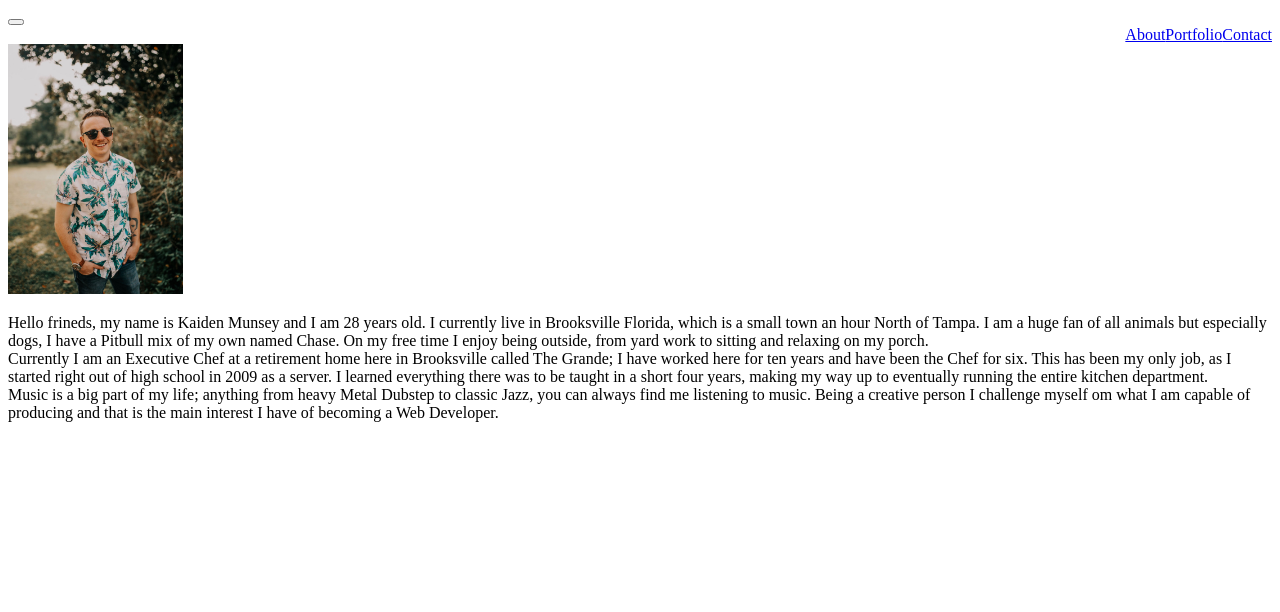
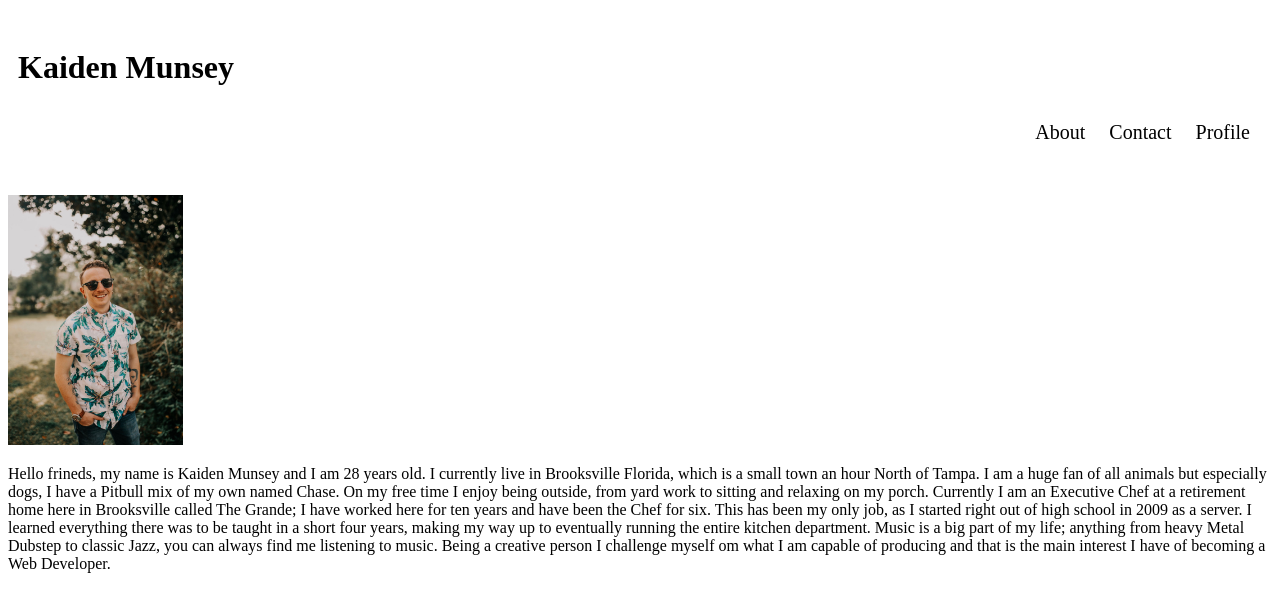
Before and after one commit to kaiden-m7/Basic-Portfolio, a plain HTML site: page index.html in a window 1280 px wide. Drawn offline with Linux system fonts and the light colour scheme.

Commit message:
<updating html>

```diff
--- a/index.html
+++ b/index.html
@@ -1,41 +1,35 @@
 <!DOCTYPE html>
 <html lang="eng">
-    <meta charset="UTF-8">
-    <meta name="viewport" content="width=device-width, initial-scale=1">
+    <head>
+        <meta charset="UTF-8">
+        <meta name="viewport" content="width=device-width, initial-scale=1">
+        <title>About Me</title>
+        <link rel="stylesheet" type="text/css" href="style.css">
+
+    </head>
+    <body>
+
+        <div class="header">
+            <h1 class="logo">Kaiden Munsey</h1>
+            <div class="header-right">
+              <a class="active" href="#home">About</a>
+              <a href="#contact" class="contact">Contact</a>
+              <a href="#about" class="profile">Profile</a>
+            </div>
+          </div>
 
 
-    <head>
-        <title>About Me</title>
-        <link rel="stylesheet" href="styles.css" />
-    </head>
-    <body>
-        <Button>
 
-        </Button>
-        <ul>
-            <li><a href="#contact">Contact</a></li>
-            <li><a href="#contact">Portfolio</a></li>
-            <li><a href="#about">About</a></li>
-          </ul>
-          <style>
-              li {
-  display: inline; float: right;
-}
-              ul {
-    list-style-type: none;
-    margin: 0;
-    padding: 0;
-  }
-          </style>
+
           <br>
-        <img src="pic2.jpg" alt="Photo of me" width="175" height="250">
-
+        <img class="pic" src="pic2.jpg" alt="Photo of me" width="175" height="250">
+          <div class="paragraph">
         <p>
             Hello frineds, my name is Kaiden Munsey and I am 28 years old. I currently live in Brooksville Florida, which is a small town an hour North of Tampa. I am a huge fan of all animals but especially dogs, I have a Pitbull mix of my own named Chase. On my free time I enjoy being outside, from yard work to sitting and relaxing on my porch.
-            <br> Currently I am an Executive Chef at a retirement home here in Brooksville called The Grande; I have worked here for ten years and have been the Chef for six. This has been my only job, as I started right out of high school in 2009 as a server. I learned everything there was to be taught in a short four years, making my way up to eventually running the entire kitchen department.
-             <br>
+             Currently I am an Executive Chef at a retirement home here in Brooksville called The Grande; I have worked here for ten years and have been the Chef for six. This has been my only job, as I started right out of high school in 2009 as a server. I learned everything there was to be taught in a short four years, making my way up to eventually running the entire kitchen department.
+
             Music is a big part of my life; anything from heavy Metal Dubstep to classic Jazz, you can always find me listening to music. Being a creative person I  challenge myself om what I am capable of producing and that is the main interest I have of becoming a Web Developer.
         </p>
-
+    </div>
 
     </body>
--- /dev/null
+++ b/style.css
@@ -0,0 +1,31 @@
+
+.img {
+float: right;
+}
+
+.header {
+  overflow: hidden;
+  background-color: #ffffff;
+  padding: 20px 10px;
+}
+
+.header a.logo {
+  font-size: large;
+  background: #ffffff;
+  color: white;
+}
+
+.header-right {
+  float: right;
+}
+
+.header a {
+  float: left;
+  color: black;
+  text-align: center;
+  padding: 12px;
+  text-decoration: none;
+  font-size: 20px;
+  line-height: 25px;
+  border-radius: 4px;
+}
```
Also changed, not shown: assets/css/style.css (deleted, +0 -29 lines), gravel.png (added).
